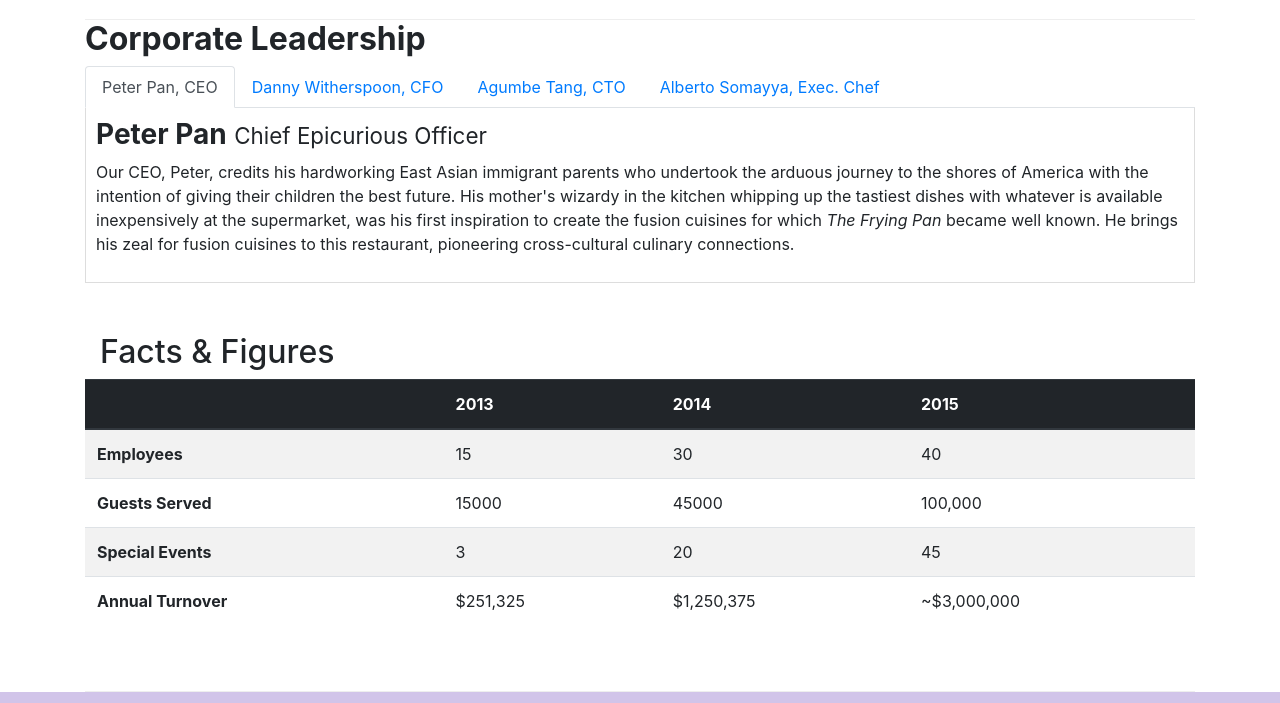
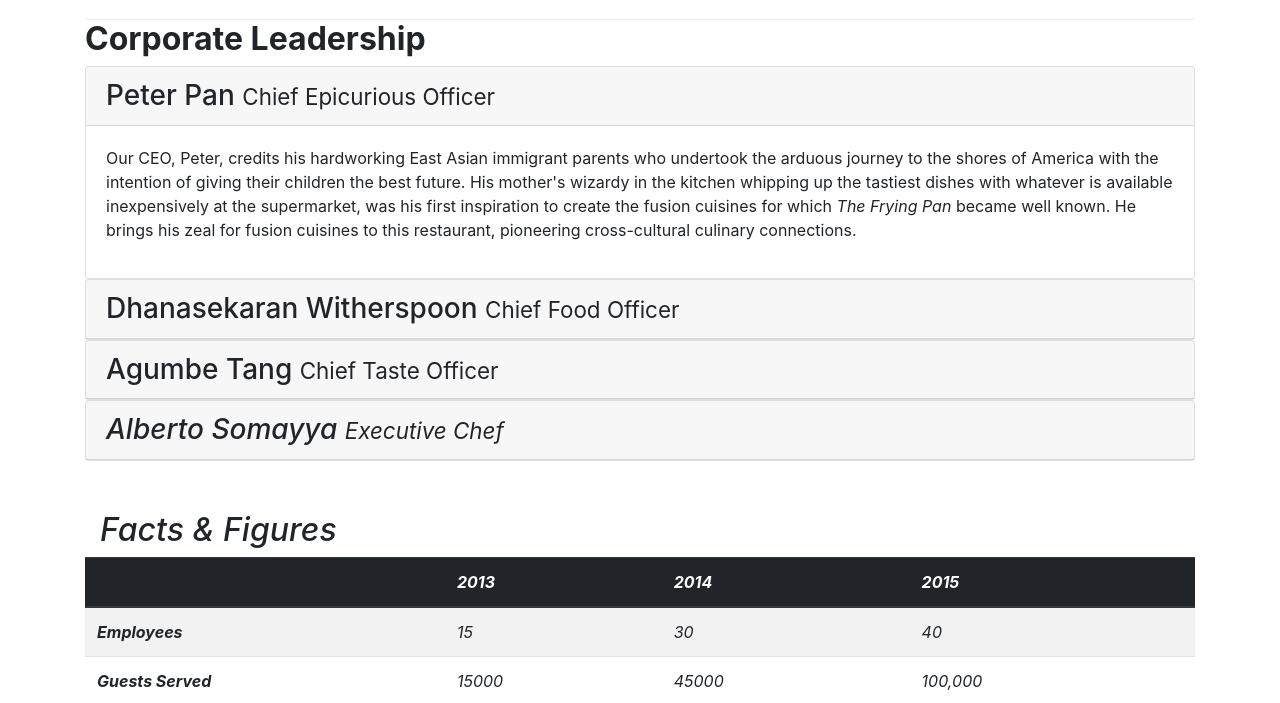
Before and after one commit to Pratush481/Restaurant-site, a website: page aboutus.html in a window 1280 px wide. Shown: the part 960-1663 px from the top of the page. Drawn offline with nearby package versions, Linux system fonts and the light colour scheme.

Commit message:
accordion

```diff
--- a/aboutus.html
+++ b/aboutus.html
@@ -91,46 +91,69 @@
             </div>
         </div>
         <h2><b>Corporate Leadership</b></h2>
-        <ul class="nav nav-tabs">
-            <li class="nav-item">
-              <a class="nav-link active" href="#peter"
-                role="tab" data-toggle="tab">Peter Pan, CEO</a>
-            </li>
-            <li class="nav-item">
-              <a class="nav-link" href="#danny" role="tab"
-                data-toggle="tab">Danny Witherspoon, CFO</a>
-            </li>
-            <li class="nav-item">
-              <a class="nav-link" href="#agumbe"role="tab"
-                data-toggle="tab">Agumbe Tang, CTO</a>
-            </li>
-            <li class="nav-item">
-              <a class="nav-link" href="#alberto" role="tab"
-                data-toggle="tab">Alberto Somayya, Exec. Chef</a>
-            </li>
-        </ul>
+        <div class="card">
+            <div class="card-header" role="tab" id="peterhead">
+            <h3 class="mb-0">
+                <a data-toggle="collapse" data-target="#peter">
+                Peter Pan <small>Chief Epicurious Officer</small>
+                </a>
+            </h3>
+            </div>
+            <div class="collapse show" id="peter" data-parent="#accordion">
+                <div class="card-body">
+                    <p class="d-none d-sm-block">Our CEO, Peter, credits his hardworking East Asian immigrant parents who undertook the arduous journey to the shores of America with the intention of giving their children the best future. His mother's wizardy in the kitchen whipping up the tastiest dishes with whatever is available inexpensively at the supermarket, was his first inspiration to create the fusion cuisines for which <em>The Frying Pan</em> became well known. He brings his zeal for fusion cuisines to this restaurant, pioneering cross-cultural culinary connections.</p>
+                </div>
+            </div>
+        </div>
+        <div class="card">
+            <div class="card-header" role="tab" id="dannyhead">
+            <h3 class="mb-0">
+                <a class="collapsed" data-toggle="collapse" data-target="#danny">
+                Dhanasekaran Witherspoon <small>Chief Food Officer</small>
+                </a>
+            </h3>
+        </div>
+        <div class="collapse" id="danny" data-parent="#accordion">
+            <div class="card-body">
+                <p class="d-none d-sm-block">Our CFO, Danny, as he is affectionately referred to by his colleagues, comes from a long established family tradition in     farming and produce. His experiences growing up on a farm in the Australian outback gave him great appreciation for varieties of food sources. As he puts it in his own words, <em>Everything that runs, wins, and everything that stays, pays!</em></p>
+            </div>
+        </div>
+    </div>
+    <div class="card">
+            <div class="card-header" role="tab" id="agumbehead">
+            <h3 class="mb-0">
+                <a class="collapsed" data-toggle="collapse" data-target="#agumbe">
+                Agumbe Tang <small>Chief Taste Officer</small>
+                </a>
+            </h3>
+        </div>
+        <div class="collapse" id="agumbe" data-parent="#accordion">
+            <div class="card-body">
+                <p class="d-none d-sm-block">Blessed with the most discerning gustatory sense, Agumbe, our CTO, personally ensures that every dish that we serve meets his exacting tastes. Our chefs dread the tongue lashing that ensues if their dish does not meet his exacting standards. He lives by his motto, <em>You click only if you survive my lick.</p>
+            </div>
+        </div>
+    </div>
+    <div class="card">
+            <div class="card-header" role="tab" id="albertohead">
+            <h3 class="mb-0">
+                <a class="collapsed" data-toggle="collapse" data-target="#alberto">
+                Alberto Somayya <small>Executive Chef</small>
+                </a>
+            </h3>
+        </div>
+        <div class="collapse" id="alberto" data-parent="#accordion">
+            <div class="card-body">
+                <p class="d-none d-sm-block">Award winning three-star Michelin chef with wide International experience having worked closely with whos-who in the culinary world, he specializes in creating mouthwatering Indo-Italian fusion experiences. He says, <em>Put together the cuisines from the two craziest cultures, and you get a winning hit! Amma Mia!</em></p>
+            </div>
+        </div>
+    </div>
 
 
-         <div class="tab-content">
-             <div role="tabpanel" class="tab-pane fade show active" id="peter">
-                <h3><b>Peter Pan</b> <small>Chief Epicurious Officer</small></h3>
-                <p class="d-none d-sm-block">Our CEO, Peter, credits his hardworking East Asian immigrant parents who undertook the arduous journey to the shores of America with the intention of giving their children the best future. His mother's wizardy in the kitchen whipping up the tastiest dishes with whatever is available inexpensively at the supermarket, was his first inspiration to create the fusion cuisines for which <em>The Frying Pan</em> became well known. He brings his zeal for fusion cuisines to this restaurant, pioneering cross-cultural culinary connections.</p>
-             </div>
-             <div role="tabpanel" class="tab-pane fade show " id="danny">
-                  <h3><b>Dhanasekaran Witherspoon</b> <small>Chief Food Officer</small></h3>
-                  <p class="d-none d-sm-block">Our CFO, Danny, as he is affectionately referred to by his colleagues, comes from a long established family tradition in     farming and produce. His experiences growing up on a farm in the Australian outback gave him great appreciation for varieties of food sources. As he puts it in his own words, <em>Everything that runs, wins, and everything that stays, pays!</em></p>
-             </div>
-             <div role="tabpanel" class="tab-pane fade show " id="agumbe">
-                <h3><b>Agumbe Tang</b> <small>Chief Taste Officer</small></h3>
-                <p class="d-none d-sm-block">Blessed with the most discerning gustatory sense, Agumbe, our CTO, personally ensures that every dish that we serve meets his exacting tastes. Our chefs dread the tongue lashing that ensues if their dish does not meet his exacting standards. He lives by his motto, <em>You click only if you survive my lick.</em></p>
-             </div>
-             <div role="tabpanel" class="tab-pane fade show " id="alberto">
 
-                <h3><b>Alberto Somayya</b> <small>Executive Chef</small></h3>
-                <p class="d-none d-sm-block">Award winning three-star Michelin chef with wide International experience having worked closely with whos-who in the culinary world, he specializes in creating mouthwatering Indo-Italian fusion experiences. He says, <em>Put together the cuisines from the two craziest cultures, and you get a winning hit! Amma Mia!</em></p>
-              </div>
 
-        </div>
+
+
+
        <div class="row row-content">
         <div class="col-12 col-sm-9">
             <h2>Facts &amp; Figures</h2>
```
